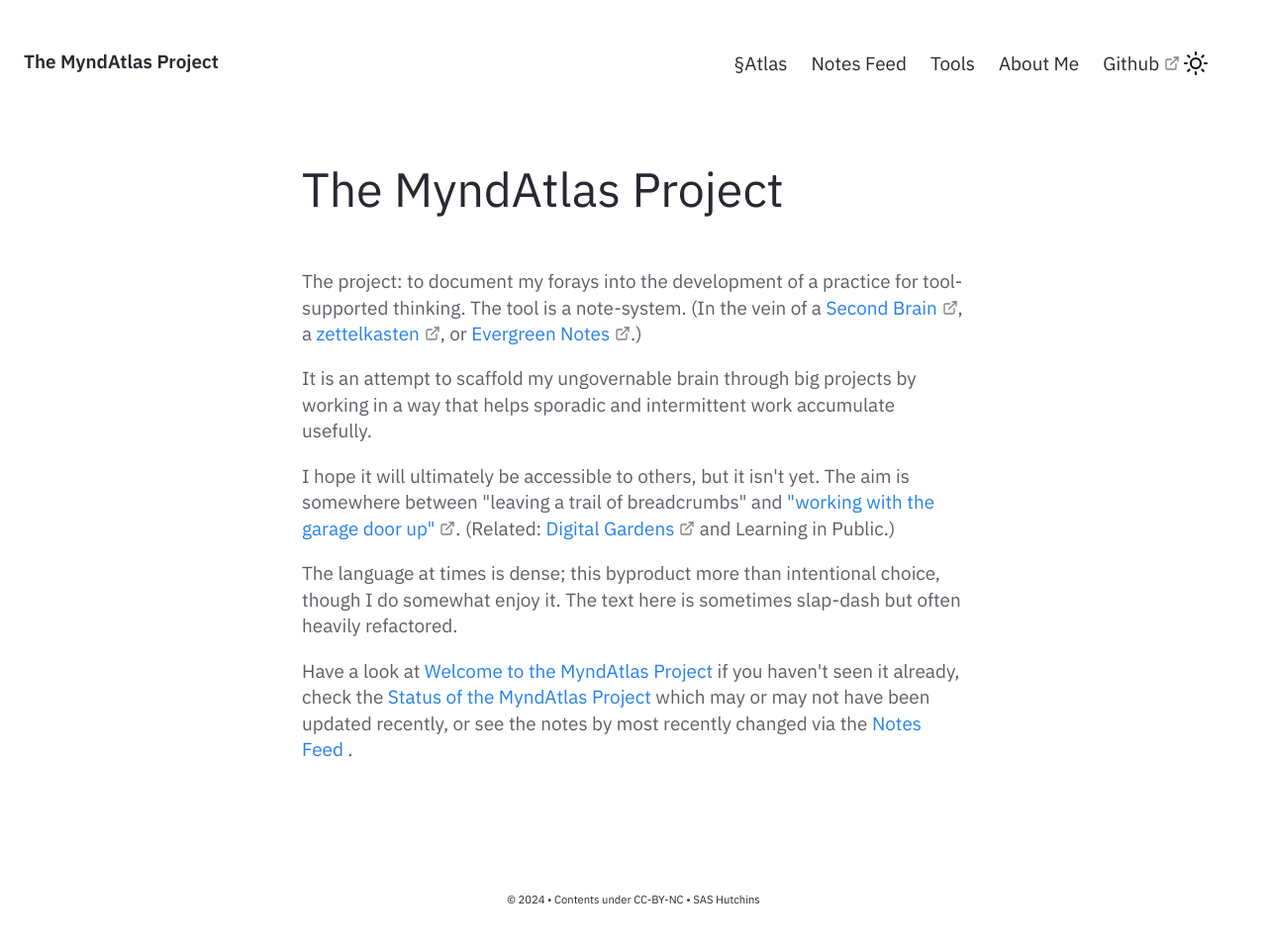
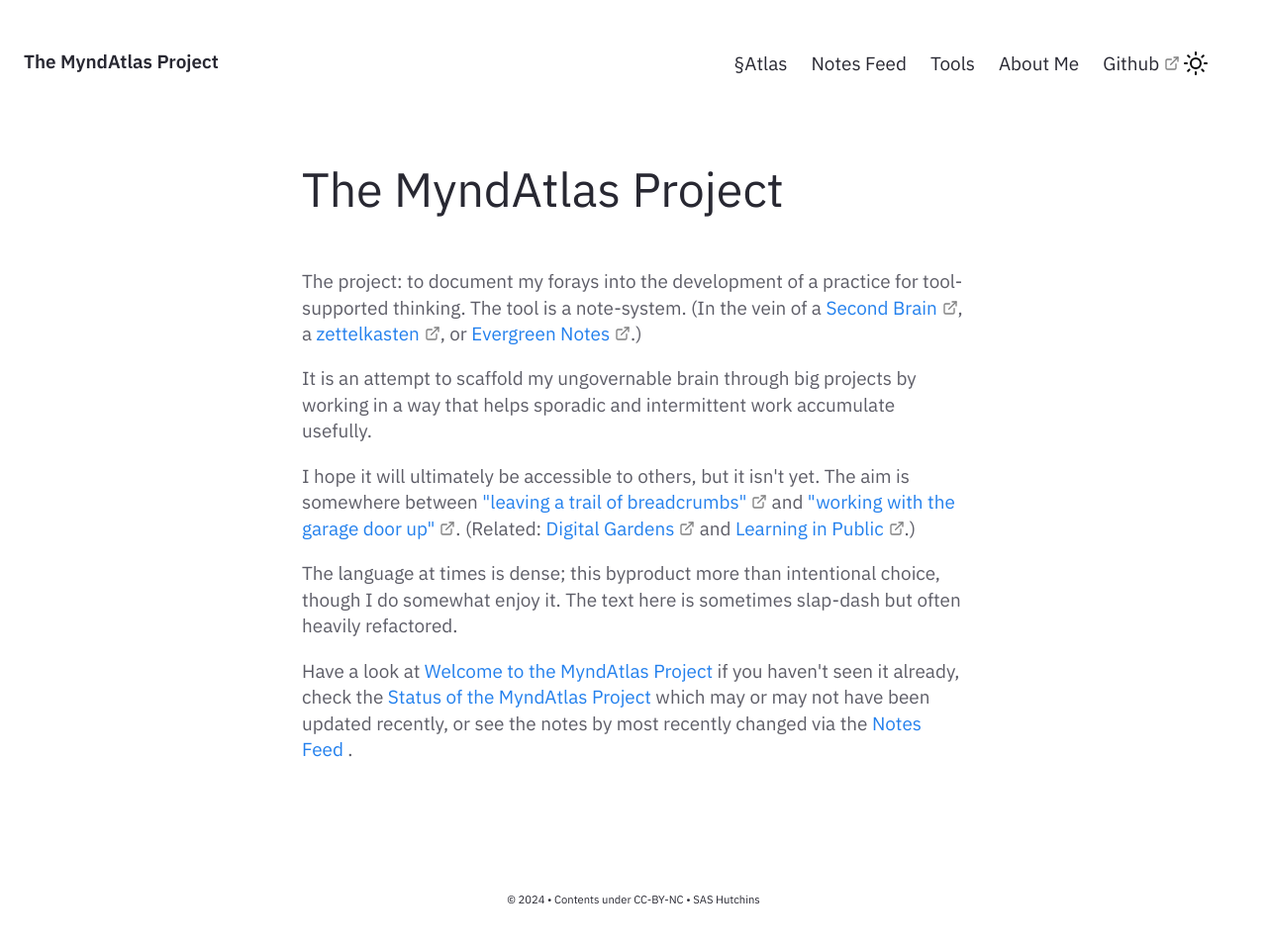
Before and after one commit to myndatlas/myndatlas.github.io, a Jekyll site: the page built from pages/index.md, in a window 1280 px wide. Shown: the whole page at 99% size. Built offline with Jekyll 4.4.1, drawn with Linux system fonts in a browser that asks for light colours; part of the change alters nothing that is shown.

Commit message:
update landing

```diff
--- a/_includes/Homepage.html
+++ b/_includes/Homepage.html
@@ -8,7 +8,7 @@
             It is an attempt to scaffold my ungovernable brain through big projects by working in a way that helps sporadic and intermittent work accumulate usefully.
         </p>
         <p>
-           I hope it will ultimately be accessible to others, but it isn't yet. The aim is somewhere between "leaving a trail of breadcrumbs" and <a href="https://notes.andymatuschak.org/Work_with_the_garage_door_up">"working with the garage door up"</a>. (Related: <a href="https://maggieappleton.com/garden-history">Digital Gardens</a> and Learning in Public.)
+           I hope it will ultimately be accessible to others, but it isn't yet. The aim is somewhere between <a href="https://en.wikipedia.org/wiki/Hansel_and_Gretel">"leaving a trail of breadcrumbs"</a> and <a href="https://notes.andymatuschak.org/Work_with_the_garage_door_up">"working with the garage door up"</a>. (Related: <a href="https://maggieappleton.com/garden-history">Digital Gardens</a> and <a href="https://www.swyx.io/learn-in-public">Learning in Public</a>.)
         </p>
         <p>
             The language at times is dense; this byproduct more than intentional choice, though I do somewhat enjoy it. The text here is sometimes slap-dash but often heavily refactored.
```
